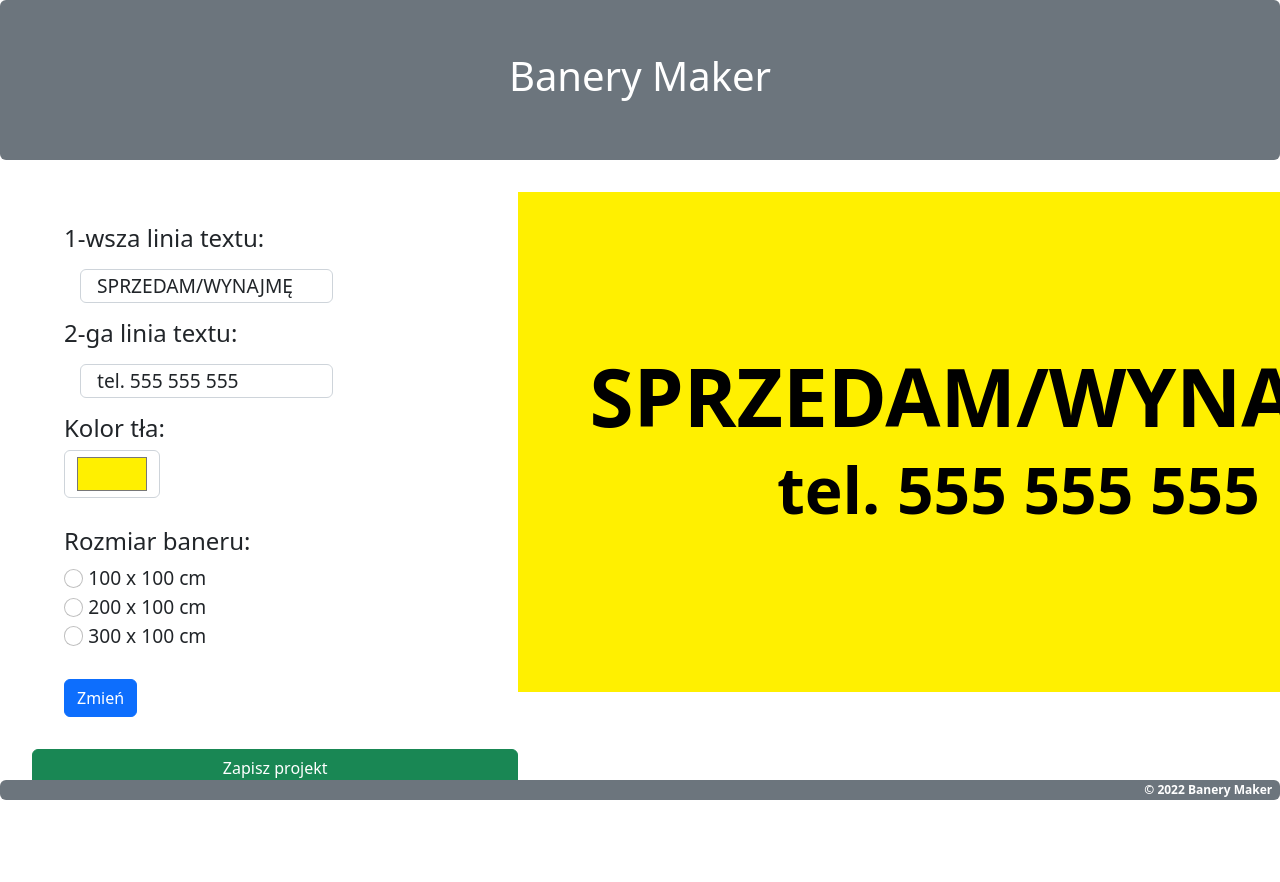
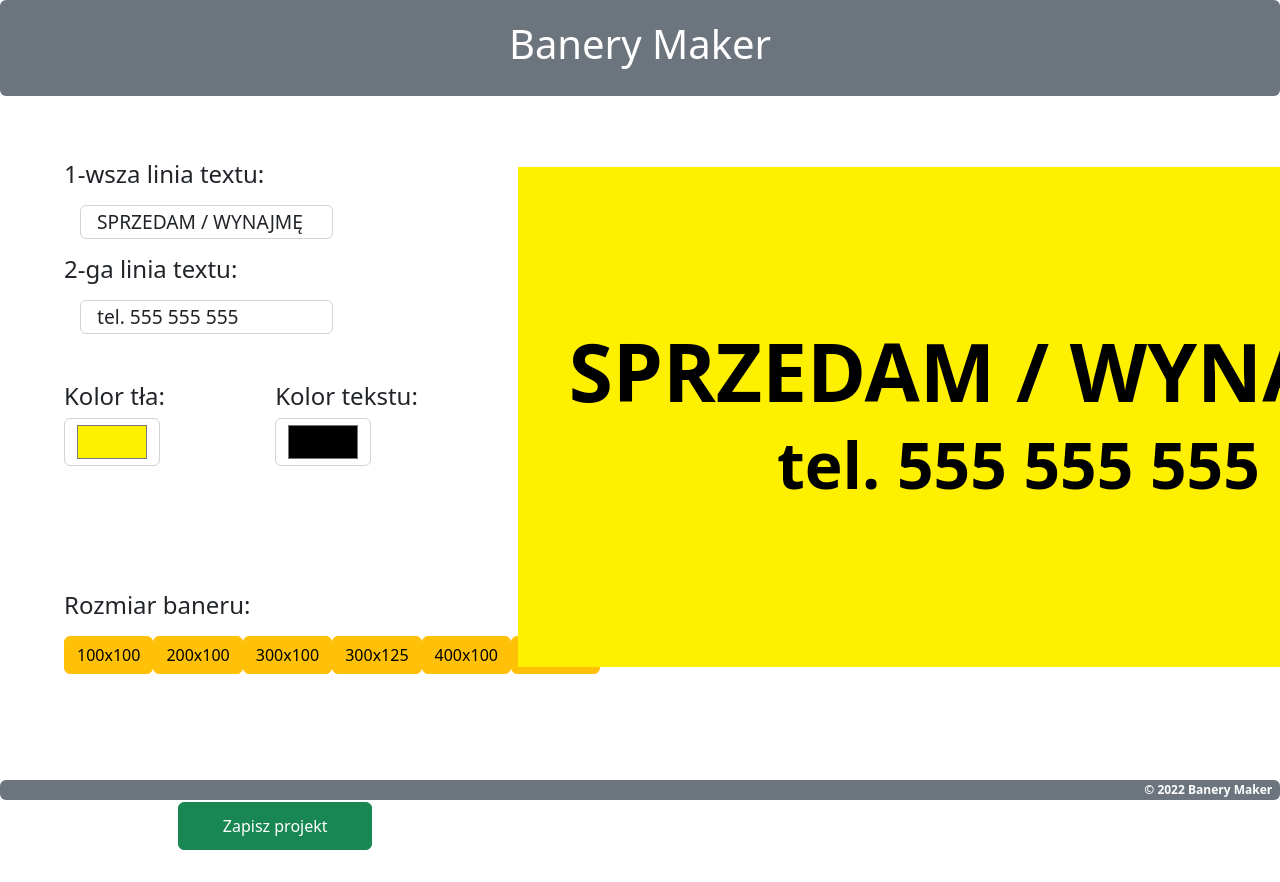
Before and after one commit to michalzareba0001/baneryMaker, a website: page index.html in a window 1280 px wide. Shown: the top 882 px of the page. Before the commit the page ends 819 px from the top, so only its background shows below. Drawn offline with nearby package versions, Linux system fonts and the light colour scheme.

Commit message:
size change added + some css

```diff
--- a/banery.js
+++ b/banery.js
@@ -1,30 +1,7 @@
-var changeSize = function () {
-    var checkSize = document.getElementsByName('baner_size');
-    for (var i = 0; i < checkSize.length; i++) {
-        if (checkSize[i].checked) {
-            var banerSize = checkSize[i].value;
-        }
-    }
-
-    if (banerSize == '100100') {
-        document.getElementById('baner_image').style.width = '500px';
-        document.getElementById('baner_image').style.height = '500px';
-
-
-    }
-    if (banerSize == '200100') {
-        document.getElementById('baner_image').style.width = '1000px';
-        document.getElementById('baner_image').style.height = '500px';
-
-
-    }
-    if (banerSize == '300100') {
-        document.getElementById('baner_image').style.width = '1000px';
-        document.getElementById('baner_image').style.height = '333px';
-
-    }
-
-};
+function changeBanerSize(x, y){
+    document.getElementById('baner_image').style.width = x + 'px';
+    document.getElementById('baner_image').style.height = y + 'px';
+}
 
 function generateJpeg() {
     var node = document.getElementById('baner_image');
--- a/banery.scss
+++ b/banery.scss
@@ -6,7 +6,7 @@
 
 header {
     background-color: rgb(200, 0, 0);
-    min-height: 10rem;
+    min-height: 6rem;
     display: flex !important;
     justify-content: center !important;
     align-items: center !important;
@@ -18,13 +18,14 @@ header {
 
 main {
     position: relative;
-    top: 10rem;
+    top: 6rem;
     padding: 2rem;
-    .baner{
+
+    .baner {
         display: grid;
         grid-template-columns: 40% 1fr;
 
-    .baner_form{
+        .baner_form {
             grid-column-start: 1;
             grid-column-end: 2;
             min-height: 6rem;
@@ -32,7 +33,8 @@ main {
             padding: 1rem;
             font-size: 1.2rem;
 
-        #baner_text_i1, #baner_text_i2{
+            #baner_text_i1,
+            #baner_text_i2 {
                 height: 2rem;
                 margin: 1rem;
                 padding: 1rem;
@@ -40,11 +42,63 @@ main {
                 width: 60%;
             }
 
-        #baner_color{
+            #baner_color,
+            #text_color {
                 width: 6rem;
                 height: 3rem;
                 cursor: pointer;
             }
+
+            .colors {
+                margin-top: 3rem;
+                display: grid;
+                grid-template-columns: 1fr 1fr;
+
+                .tlo_opis {
+                    grid-column-start: 1;
+                    grid-column-end: 2;
+                    grid-row-start: 1;
+                }
+
+                .text_opis {
+                    grid-column-start: 2;
+                    grid-column-end: 3;
+                    grid-row-start: 1;
+                }
+
+                #baner_color {
+                    grid-column-start: 1;
+                    grid-column-end: 2;
+                    grid-row-start: 2;
+                }
+
+                #text_color {
+                    grid-column-start: 2;
+                    grid-column-end: 3;
+                    grid-row-start: 2;
+
+                }
+            }
+
+            .rozmiar_opis {
+                margin-top: 6rem;
+                margin-bottom: 1rem;
+            }
+
+            .baner_size {
+                display: flex;
+                justify-content: space-between;
+                align-items: center;
+                flex-direction: row;
+            }
+
+        }
+        .baner_container{
+            width: 100%;
+            display: flex;
+            justify-content: center;
+            align-items: center;
+            flex-direction: column;
 
         }
 
@@ -53,9 +107,7 @@ main {
             grid-column-end: 3;
             width: 1000px;
             height: 500px;
-        position: relative;
-        margin: 0;
-        padding: 0;
+
             display: flex;
             justify-content: center;
             align-items: center;
@@ -63,7 +115,7 @@ main {
             font-size: 500px !important;
 
 
-       #text_out1{
+            #text_out1 {
                 width: 100%;
                 color: rgb(0, 0, 0);
                 font-size: 5rem;
@@ -71,7 +123,7 @@ main {
                 text-align: center;
             }
 
-        #text_out2{
+            #text_out2 {
                 width: 100%;
                 color: rgb(0, 0, 0);
                 font-size: 4rem;
@@ -80,8 +132,6 @@ main {
             }
         }
     }
-
-
 }
 
 footer {
@@ -95,35 +145,13 @@ footer {
     }
 }
 
-//buttons
+.save_button {
+    display: flex;
+    justify-content: center;
 
-.mybutton1{
-    background-color: rgb(10, 141, 21);
-    border-radius: 10px;
-    border: none;
-    padding: 15px 32px;
-    text-align: center;
-    text-decoration: none;
-    display: inline-block;
-    font-size: 2rem;
-    margin: 2rem;
-    cursor: pointer;
+    .zapisz {
+        margin-top: 6rem;
+        width: 40%;
+        height: 3rem;
     }
-
-.mybutton1:hover {
-    box-shadow: 5px 10px black;
-    color: rgb(227, 195, 15);
 }
-
-.mybutton2{
-    background-color: rgb(10, 141, 21);
-    border-radius: 10px;
-    border: none;
-    padding: 15px 32px;
-    text-align: center;
-    text-decoration: none;
-    display: inline-block;
-    font-size: 1rem;
-    margin: 1rem;
-    cursor: pointer;
-}
--- a/index.html
+++ b/index.html
@@ -21,38 +21,47 @@
     <header class="badge text-bg-secondary">
         <h1>Banery Maker</h1>
     </header>
-    <main id="main" ng-app="" ng-init="text1='SPRZEDAM/WYNAJMĘ'">
+    <main id="main" ng-app="" ng-init="text1='SPRZEDAM / WYNAJMĘ'">
         <div class="baner" ng-init="text2='tel. 555 555 555'">
+
             <div class="baner_form">
-                <form name="banerInput" ng-init="bgColor='#fff000'">
+                <form name="banerInput" ng-init="bgColor='#fff000'; textColor='#000000'">
                     <h4 class="form-label">1-wsza linia textu: </h4><input type="text" id="baner_text_i1"
-                        class="form-control" ng-model="text1" value="Pierwszy wers tekstu">
+                        class="form-control" ng-model="text1">
                     <h4 class="form-label">2-ga linia textu: </h4><input type="text" id="baner_text_i2"
-                        class="form-control" ng-model="text2" value="Drugi wers tekstu">
-
-                    <h4 class="form-label" >Kolor tła:</h4> <input type="color" id="baner_color" class="form-control"
-                        ng-model="bgColor" value="#999900"><br />
-
-                    <h4 class="form-label">Rozmiar baneru:</h4>
-                    <input class="form-check-input" type="radio" id="100x100" name="baner_size" value=100100>
-                    <label class="form-check-label" for="100x100">100 x 100 cm</label><br>
-                    <input class="form-check-input" type="radio" id="200x100" name="baner_size" value=200100>
-                    <label class="form-check-label" for="200x100">200 x 100 cm</label><br>
-                    <input class="form-check-input" type="radio" id="300x100" name="baner_size" value=300100>
-                    <label class="form-check-label" for="300x100">300 x 100 cm</label>
-                    <br />
-                    <br />
-                    <input type="button" class="btn btn-primary" value="Zmień" onclick="changeSize()">
+                        class="form-control" ng-model="text2">
+                    <div class="colors">
+                        <h4 class="form-label tlo_opis">Kolor tła:</h4> <input type="color" id="baner_color"
+                            class="form-control" ng-model="bgColor">
+                        <h4 class="form-label text_opis">Kolor tekstu:</h4> <input type="color" id="text_color"
+                            class="form-control" ng-model="textColor"><br />
+                    </div>
+                    <h4 class="form-label rozmiar_opis">Rozmiar baneru:</h4>
+                    <div class="baner_size">
+                        <button id="100x100" class="btn btn-warning"
+                            onclick="changeBanerSize(500, 500)">100x100</button>
+                        <button id="200x100" class="btn btn-warning"
+                            onclick="changeBanerSize(1000, 500)">200x100</button>
+                        <button id="300x100" class="btn btn-warning"
+                            onclick="changeBanerSize(1000, 333)">300x100</button>
+                        <button id="300x125" class="btn btn-warning"
+                            onclick="changeBanerSize(1000, 416)">300x125</button>
+                        <button id="400x100" class="btn btn-warning"
+                            onclick="changeBanerSize(1000, 250)">400x100</button>
+                        <button id="400x150" class="btn btn-warning"
+                            onclick="changeBanerSize(1000, 375)">400x150</button>
+                    </div>
                 </form>
             </div>
-
-            <div class="baner_image" id="baner_image" style="background-color:{{bgColor}}">
-                <h1 id="text_out1">{{text1}}</h1>
-                <h2 id="text_out2">{{text2}}</h2>
+            <div class="baner_container">
+                <div class="baner_image" id="baner_image" style="background-color:{{bgColor}}">
+                    <h1 id="text_out1" style="color:{{textColor}}">{{text1}}</h1>
+                    <h2 id="text_out2" style="color:{{textColor}}">{{text2}}</h2>
+                </div>
             </div>
-
-            <button class="btn btn-success" onclick="generateJpeg()">Zapisz projekt</button>
-
+            <div class="save_button">
+                <button class="btn btn-success zapisz" onclick="generateJpeg()">Zapisz projekt</button>
+            </div>
         </div>
         </div>
     </main>
```
Also changed, not shown: banery.css, 1 other file. Lines whose indentation alone changed are shown as unchanged.
